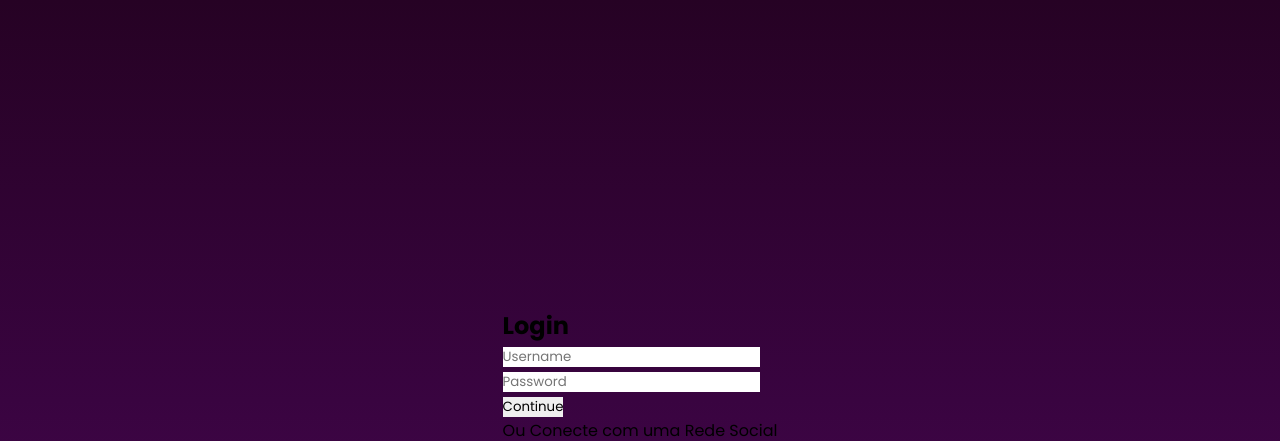
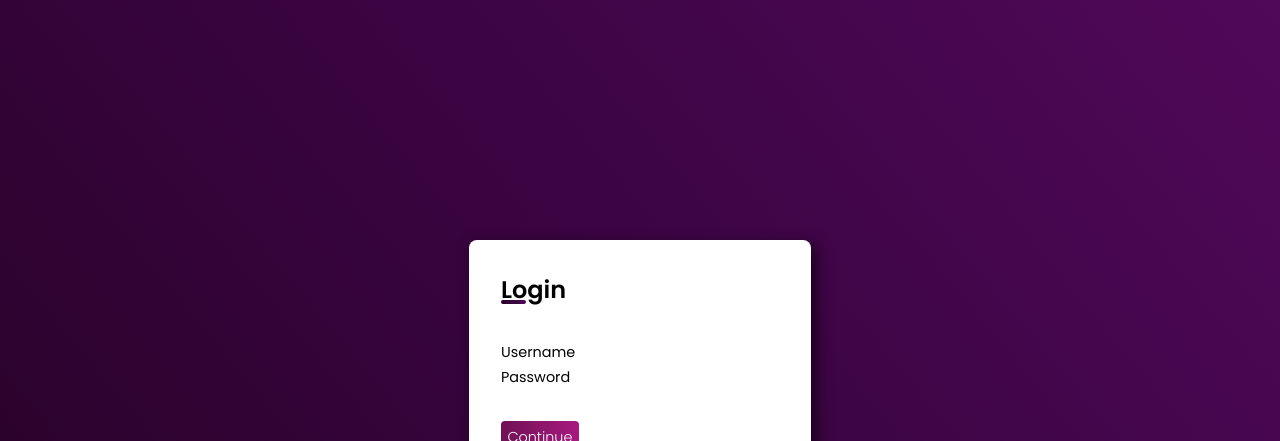
Before and after one commit to MirandaBeatriz/Login-Form, a plain HTML site: page index.html in a window 1280 px wide. Shown: the top 441 px of the page. Drawn offline with Linux system fonts and the light colour scheme.

Commit message:
Criação do form e modificações de aparência

```diff
--- a/index.html
+++ b/index.html
@@ -28,7 +28,7 @@
             <div class="social-fields">
                 <div class="social-field google">
                     <a href="#">
-                        <i class="fa-brands fa-twitter-square"></i>
+                        <i class="fab fa-google"></i>
                         Entre com o Google
                     </a>
                 </div>
--- a/style.css
+++ b/style.css
@@ -11,7 +11,7 @@
 }
 
 body{
-    background:linear-gradient(#260224, #390440, #500859);
+    background:linear-gradient(50deg, #260224, #390440, #500859);
     background-repeat: no-repeat;
     min-width: 100vh;
     min-height: 100vh;
@@ -19,3 +19,55 @@ body{
     align-items: center;
     justify-content: center;
 }
+
+main.container{
+    background-color: #fff;
+    max-width: 350px;
+    max-height: 40vh;
+    padding: 2rem;
+    box-shadow: 5px 5px 15px rgba(0, 0, 0, 0.644);
+    border-radius: 8px;
+}
+
+main h2{
+    font-weight: 600;
+    margin-bottom: 2rem;
+    position: relative;
+}
+
+main h2::before{
+    content: '';
+    position: absolute;
+    height: 4px;
+    width: 25px;
+    bottom: 3px;
+    left: 0;
+    border-radius: 8px;
+    background: linear-gradient(to right, #260224, #500859);
+}
+
+.input-field{
+    position: relative;
+}
+
+.input-field input{
+    outline: none;
+    font-size: 0.9rem;
+    color: rgba(0, 0, 0, 0.7);
+}
+
+.input-field input::placeholder{
+    color: rgb(0, 0, 0.5);
+}
+
+form input[type="submit"]{
+    margin-top: 2rem;
+    padding: 0.4rem;
+    background: linear-gradient(to left,#a81980,#701155);
+    cursor:pointer;
+    color: #fff;
+    font-size: 0.9rem;
+    font-weight: 300;
+    border-radius: 4px;
+    transition: all 0.3s ease;
+}
```
